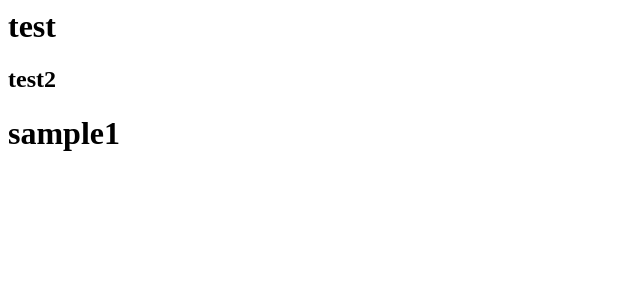
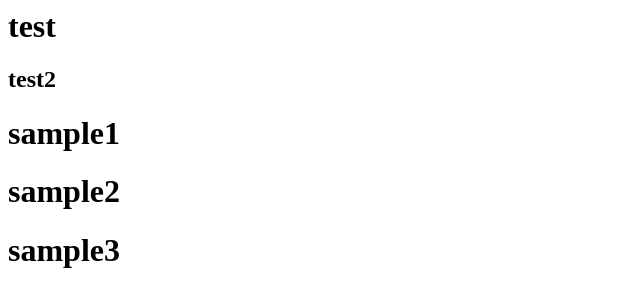
Before and after one commit to ramya21219/webapp123, a plain HTML site: page index.html in a window 1280 px wide. Shown: the whole page, without its empty margins (0-640 px from the left). Drawn offline with Linux system fonts and the light colour scheme.

Commit message:
web push

```diff
--- a/index.html
+++ b/index.html
@@ -1,3 +1,5 @@
 <h1> test</h1>
 <h2>test2</h2>
 <h1>sample1<h1>
+<h1>sample2<h1>
+<h1>sample3<h1>
```
